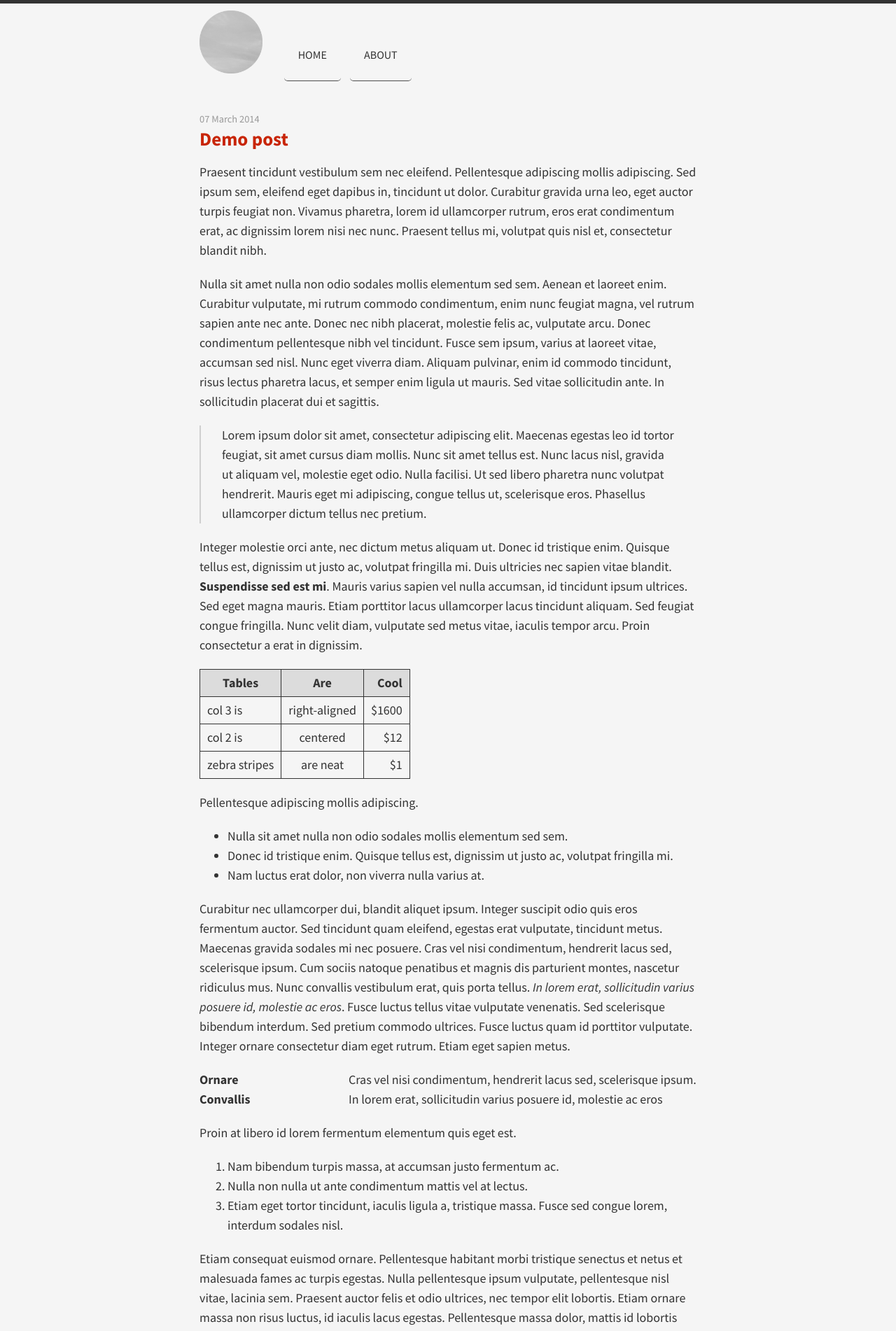
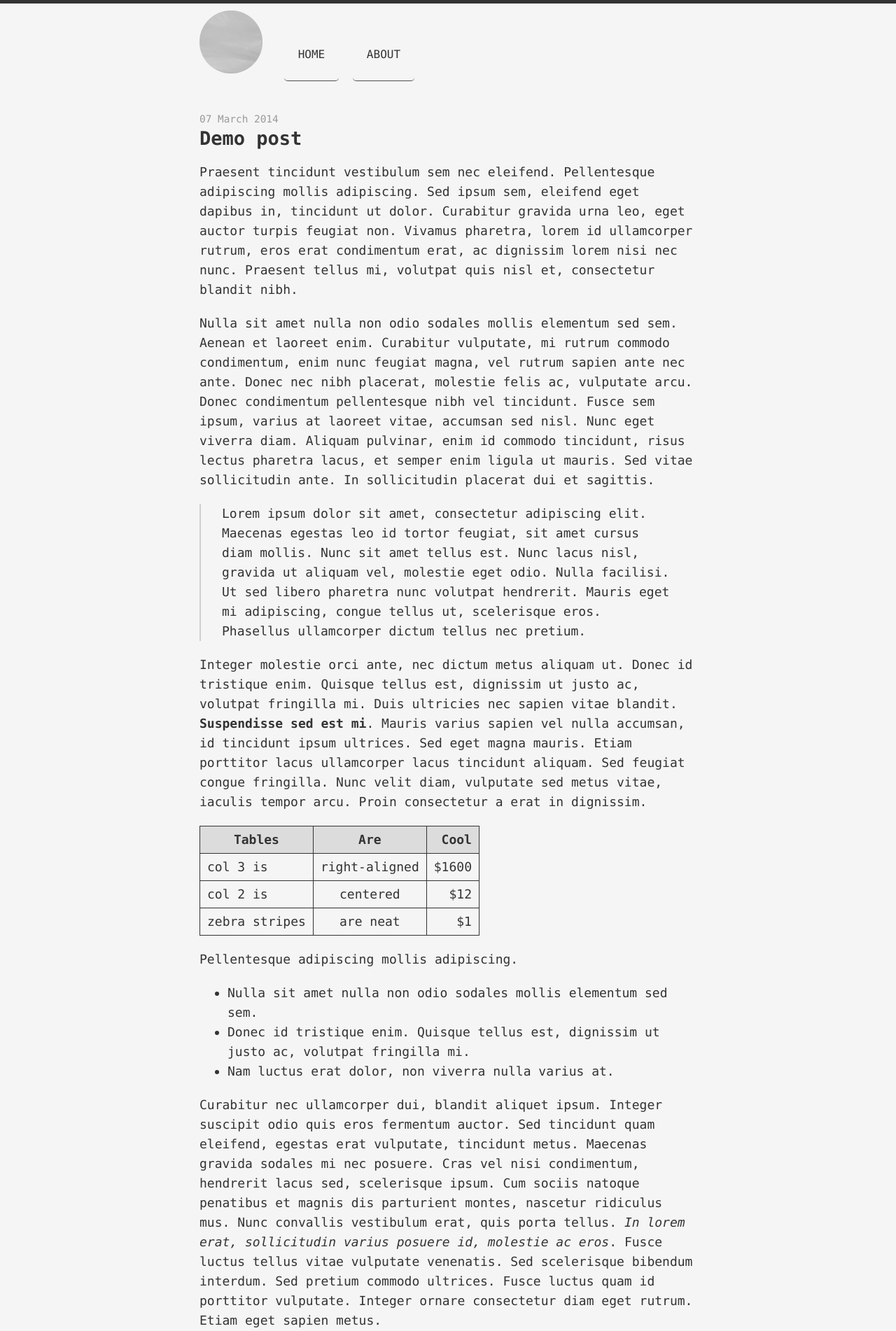
Before and after one commit to MaDejing/DejingMa, a Jekyll site: the page built from _posts/2014-03-07-demo-post.md, in a window 1280 px wide. Shown: the top 1902 px of the page at 70% size. Built offline with Jekyll 4.4.1, drawn with Linux system fonts in a browser that asks for light colours; nearby versions of some CDN libraries; some of the changed text lies outside the part shown.

Commit message:
no message

```diff
--- a/_includes/head.html
+++ b/_includes/head.html
@@ -20,7 +20,7 @@
 <link rel="stylesheet" href="{{site.baseurl}}/public/css/main.css">
 
 <!-- Google fonts -->
-<link rel="stylesheet" href="https://fonts.googleapis.com/css?family=Source+Sans+Pro:400,700,400italic&subset=latin-ext">
+<link rel="stylesheet" href="http://fonts.googleapis.com/css?family=Source+Sans+Pro:400,700,400italic&subset=latin-ext">
 
 {% if site.paginate %}
 <!-- font Awesome -->
--- a/_layouts/default.html
+++ b/_layouts/default.html
@@ -18,7 +18,7 @@
 
       <footer>
         <p>
-          This work is licensed under a <a rel="license" href="http://creativecommons.org/licenses/by-nc/4.0/deed.en_US">Creative Commons Attribution-NonCommercial 4.0 International License</a>.
+
         </p>
       </footer>
     </div>
--- a/_layouts/post.html
+++ b/_layouts/post.html
@@ -4,7 +4,7 @@
 
 <article class="single row gutters">
   <time class="published" datetime="{{ page.date | date: '%Y-%m-%d' }}">{{ page.date | date_to_long_string }}</time>
-  <h2>{{ page.title }}</h2>
+  <h2 class="postTitle">{{ page.title }}</h2>
 
   {{ content }}
 </article>
--- a/public/css/main.scss
+++ b/public/css/main.scss
@@ -16,6 +16,7 @@
   margin: 0;
   padding: 0;
   box-sizing: border-box;
+  font-family: monaco;
 }
 
 body {
@@ -37,10 +38,6 @@
 .fluid-width-video-wrapper,
 .highlight {
   margin-bottom: 20px;
-}
-
-h2 {
-  color: $azul-accent-color;
 }
 
 blockquote {
@@ -129,6 +126,12 @@
 .avocado { a { color: $avocado-accent-color;
     &:hover { color: darken($avocado-accent-color, 20%);
 }}}
+
+.postTitle {
+  h2 {
+    color: $azul-accent-color;
+  }
+}
 
 /*----------------------------------------------------------------------------*/
 
```
